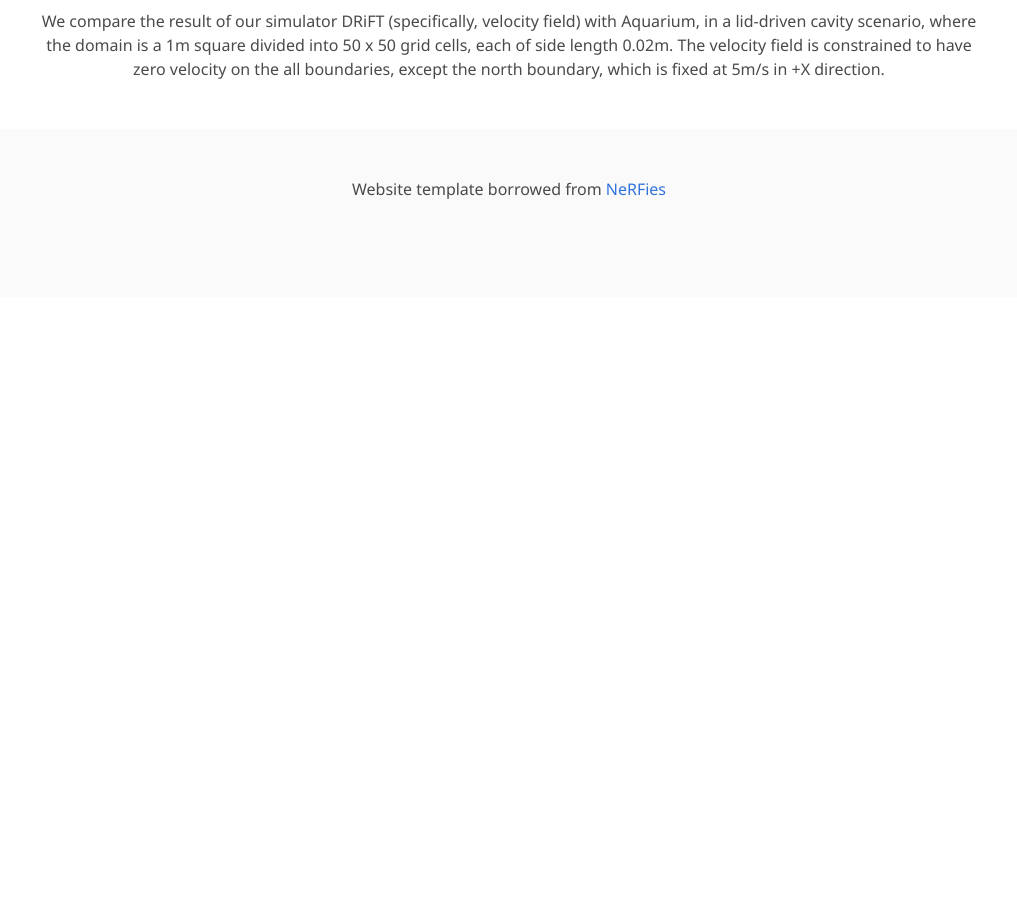
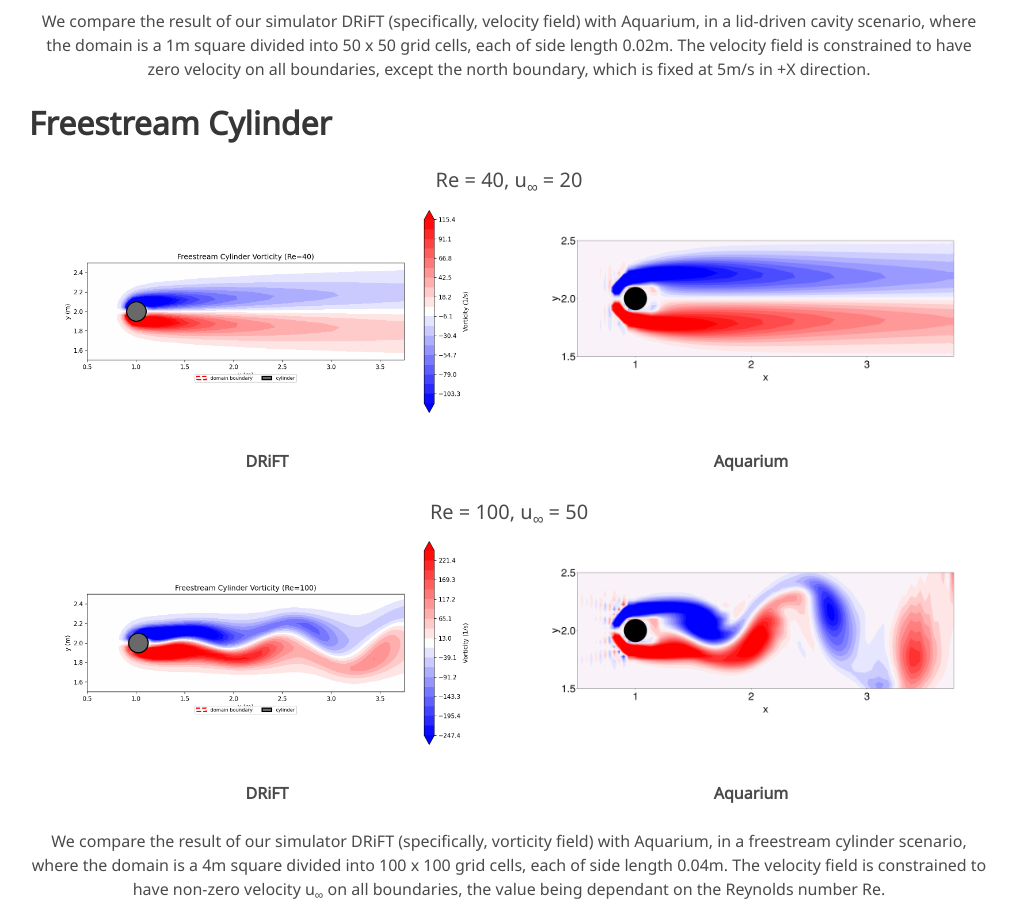
Before and after one commit to iclrauthor7856/DRiFT-Differentiable-Grid-Based-Rigid-Fluid-Coupling-for-Training-and-Control, a plain HTML site: page index.html in a window 1280 px wide. Shown: the part 3258-4165 px from the top of the page, without its empty margins (131-1148 px from the left). Before the commit the page ends 3555 px from the top, so only its background shows below. Drawn offline with nearby package versions, Linux system fonts and the light colour scheme; some icons are missing; a web font is replaced by a local one.

Commit message:
freestream cylinder scenario comparison with aquarium

```diff
--- a/index.html
+++ b/index.html
@@ -348,7 +348,7 @@
         <div class="column is-half-desktop is-half-tablet">
           <figure>
             <a href="./static/images/lid_cavity_streamlines.png" target="_blank" rel="noopener">
-                <img src="./static/images/lid_cavity_streamlines.png" alt="loss" style="width:100%; height:400px; object-fit:cover; display:block; background:transparent; border:none; box-shadow:none;">
+                <img src="./static/images/lid_cavity_streamlines.png" alt="lid_cavity" style="width:100%; height:400px; object-fit:cover; display:block; background:transparent; border:none; box-shadow:none;">
             </a>
             <figcaption class="has-text-centered" style="margin-top:8px; font-style:normal;"><b>DRiFT</b></figcaption>
           </figure>
@@ -357,7 +357,7 @@
         <div class="column is-half-desktop is-half-tablet">
           <figure>
             <a href="./static/images/lid_cavity_streamlines_aquarium.png" target="_blank" rel="noopener">
-                <img src="./static/images/lid_cavity_streamlines_aquarium.png" alt="s_20_h_5" style="width:100%; height:400px; object-fit:cover; display:block; background:transparent; border:none; box-shadow:none;">
+                <img src="./static/images/lid_cavity_streamlines_aquarium.png" alt="lid_cavity_aq" style="width:100%; height:400px; object-fit:cover; display:block; background:transparent; border:none; box-shadow:none;">
             </a>
             <figcaption class="has-text-centered" style="margin-top:8px; font-style:normal;"><b>Aquarium</b></figcaption>
           </figure>
@@ -366,7 +366,68 @@
       </div>
 
       <p class="has-text-centered is-size-6" style="margin-top:12px;">
-         We compare the result of our simulator DRiFT (specifically, velocity field) with Aquarium, in a lid-driven cavity scenario, where the domain is a 1m square divided into 50 x 50 grid cells, each of side length 0.02m. The velocity field is constrained to have zero velocity on the all boundaries, except the north boundary, which is fixed at 5m/s in +X direction.
+         We compare the result of our simulator DRiFT (specifically, velocity field) with Aquarium, in a lid-driven cavity scenario, where the domain is a 1m square divided into 50 x 50 grid cells, each of side length 0.02m. The velocity field is constrained to have zero velocity on all boundaries, except the north boundary, which is fixed at 5m/s in +X direction.
+      </p>
+    </div>
+
+    <div class="content">
+      <h2 class="title is-3">Freestream Cylinder</h2>
+      <p class="has-text-centered is-size-5" style="margin-bottom:8px;">Re = 40, u<sub>&infin;</sub> = 20</p>
+      <div class="columns is-variable is-1 is-vcentered">
+        <div class="column is-half-desktop is-half-tablet">
+          <figure>
+            <a href="./static/images/freestream_cylinder_vorticity_Re40.png" target="_blank" rel="noopener">
+                <img src="./static/images/freestream_cylinder_vorticity_Re40.png" alt="fs_cyl_40" style="width:100%; height:auto; display:block; background:transparent; border:none; box-shadow:none;">
+            </a>
+          </figure>
+        </div>
+
+        <div class="column is-half-desktop is-half-tablet">
+          <figure>
+            <a href="./static/images/freestream_cylinder_vorticity_Re40_aquarium.png" target="_blank" rel="noopener">
+                <img src="./static/images/freestream_cylinder_vorticity_Re40_aquarium.png" alt="fs_cyl_40_aq" style="width:100%; height:auto; display:block; background:transparent; border:none; box-shadow:none;">
+            </a>
+          </figure>
+        </div>
+
+      </div>
+      <div class="columns is-variable is-1">
+        <div class="column is-half-desktop is-half-tablet has-text-centered" style="margin-top:8px; font-style:normal;"><b>DRiFT</b></div>
+        <div class="column is-half-desktop is-half-tablet has-text-centered" style="margin-top:8px; font-style:normal;"><b>Aquarium</b></div>
+      </div>
+
+      <!-- <p class="has-text-centered is-size-6" style="margin-top:12px;">
+      </p> -->
+    </div>
+
+    <div class="content">
+      <!-- <h2 class="title is-3">Lid-Driven Cavity</h2> -->
+      <p class="has-text-centered is-size-5" style="margin-bottom:8px;">Re = 100, u<sub>&infin;</sub> = 50</p>
+      <div class="columns is-variable is-1 is-vcentered">
+        <div class="column is-half-desktop is-half-tablet">
+          <figure>
+            <a href="./static/images/freestream_cylinder_vorticity_Re100.png" target="_blank" rel="noopener">
+                <img src="./static/images/freestream_cylinder_vorticity_Re100.png" alt="fs_cyl_100" style="width:100%; height:auto; display:block; background:transparent; border:none; box-shadow:none;">
+            </a>
+          </figure>
+        </div>
+
+        <div class="column is-half-desktop is-half-tablet">
+          <figure>
+            <a href="./static/images/freestream_cylinder_vorticity_Re100_aquarium.png" target="_blank" rel="noopener">
+                <img src="./static/images/freestream_cylinder_vorticity_Re100_aquarium.png" alt="fs_cyl_100_aq" style="width:100%; height:auto; display:block; background:transparent; border:none; box-shadow:none;">
+            </a>
+          </figure>
+        </div>
+
+      </div>
+      <div class="columns is-variable is-1">
+        <div class="column is-half-desktop is-half-tablet has-text-centered" style="margin-top:8px; font-style:normal;"><b>DRiFT</b></div>
+        <div class="column is-half-desktop is-half-tablet has-text-centered" style="margin-top:8px; font-style:normal;"><b>Aquarium</b></div>
+      </div>
+
+      <p class="has-text-centered is-size-6" style="margin-top:12px;">
+         We compare the result of our simulator DRiFT (specifically, vorticity field) with Aquarium, in a freestream cylinder scenario, where the domain is a 4m square divided into 100 x 100 grid cells, each of side length 0.04m. The velocity field is constrained to have non-zero velocity u<sub>&infin;</sub> on all boundaries, the value being dependant on the Reynolds number Re.
       </p>
     </div>
 
```
Also changed, not shown: static/images/freestream_cylinder_vorticity_Re100.png (added), static/images/freestream_cylinder_vorticity_Re100_aquarium.png (added), static/images/freestream_cylinder_vorticity_Re40.png (added), static/images/freestream_cylinder_vorticity_Re40_aquarium.png (added).
